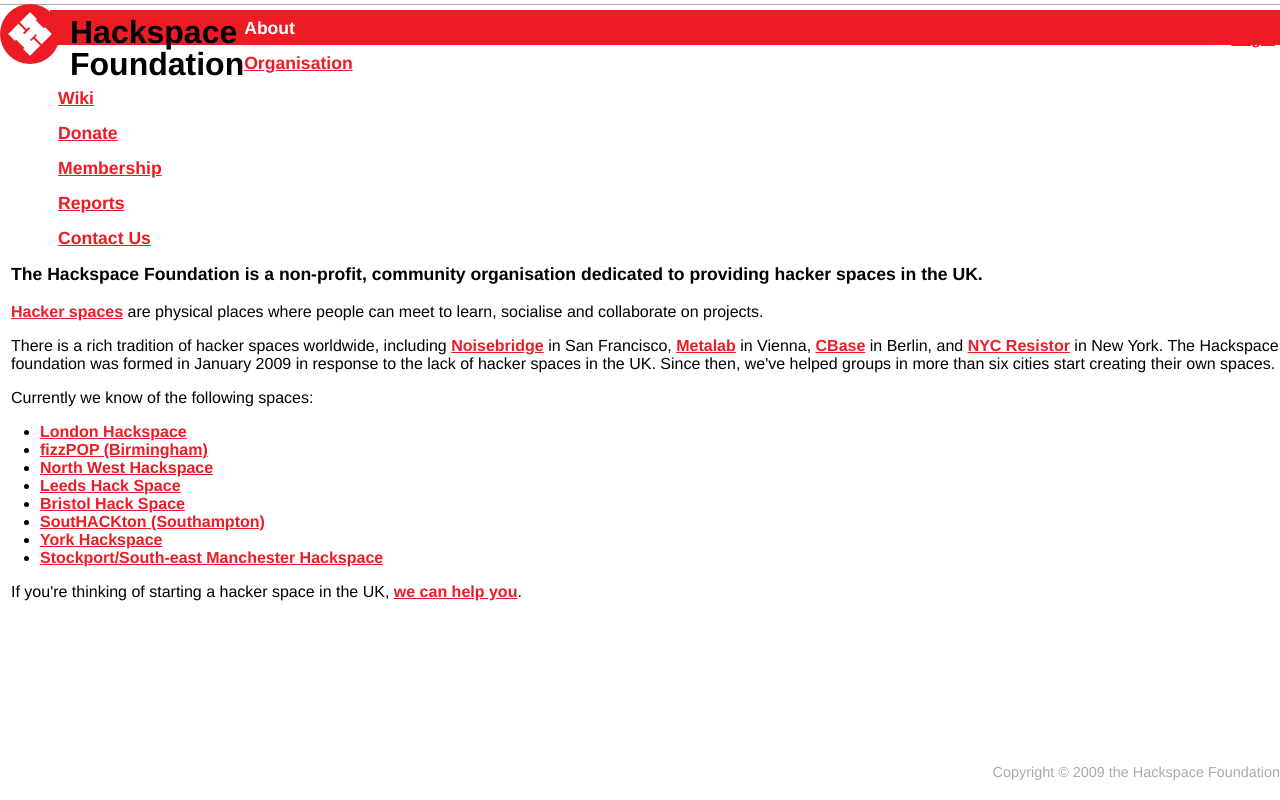
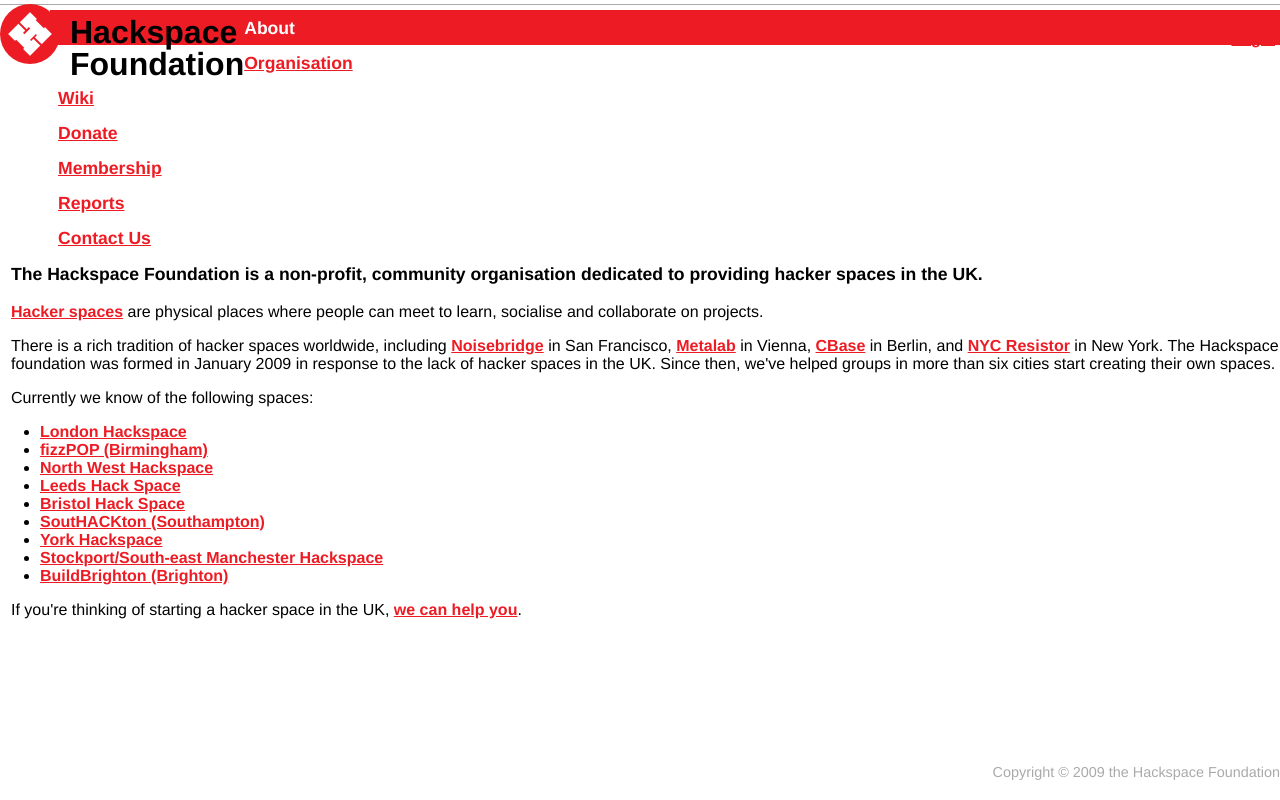
Before and after one commit to londonhackspace/hackspace-foundation-sites, a PHP site: page / in a window 1280 px wide. Run offline with PHP 8.4, Linux system fonts and the light colour scheme; data that the repository does not hold is empty; some libraries are stand-ins or nearby versions.

Commit message:
Brighton, oh my.

```diff
--- a/hackspace.org.uk/index.php
+++ b/hackspace.org.uk/index.php
@@ -25,6 +25,7 @@
     <li><a href="http://www.southackton.org.uk/">SoutHACKton (Southampton)</a></li>
     <li><a href="http://groups.google.com/group/york-hack-space">York Hackspace</a></li>
     <li><a href="http://groups.google.com/group/stockporthackspace">Stockport/South-east Manchester Hackspace</a></li>
+    <li><a href="http://groups.google.com/group/brightonhackerspace">BuildBrighton (Brighton)</a></li>
 </ul>
 
 <p>If you're thinking of starting a hacker space in the UK, <a href="/starting.php">we can help you</a>.</p>
```
